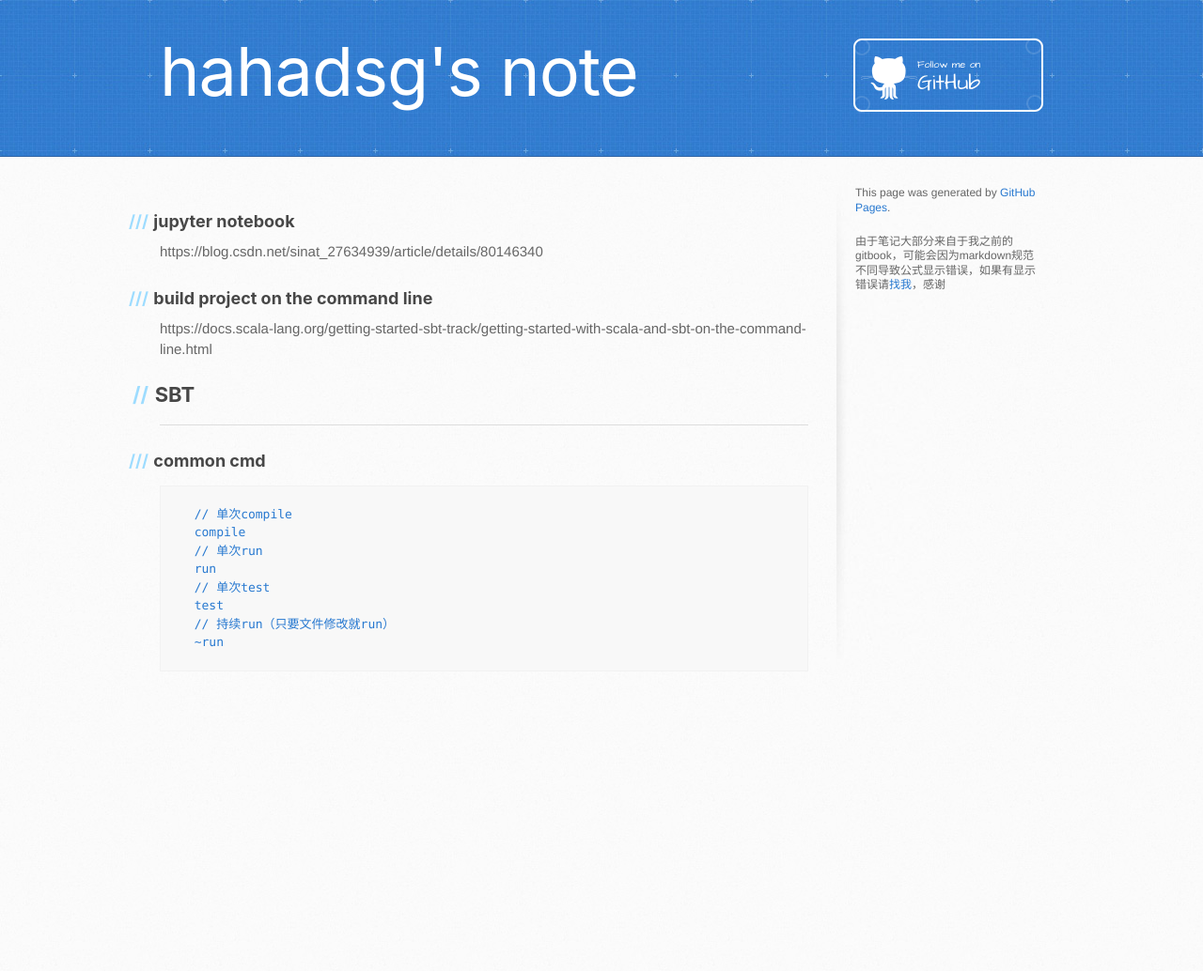
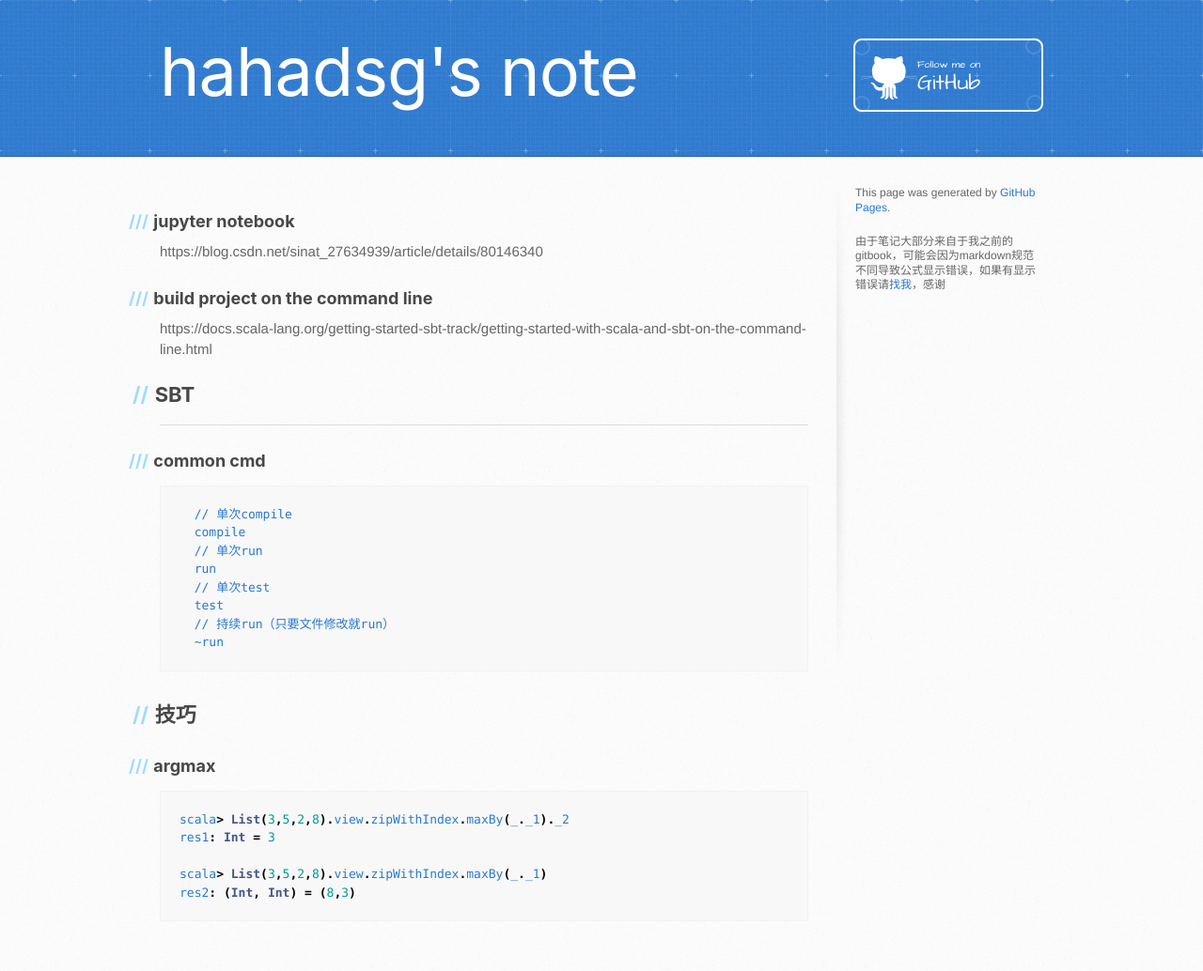
Before and after one commit to hahadsg/hahadsg.github.io, a Jekyll site: the page built from bigdata/scala.md, in a window 1280 px wide. Shown: the whole page at 94% size. Built offline with Jekyll 4.4.1, drawn with Linux system fonts in a browser that asks for light colours; our own code applies the rules of GitHub Pages for plain Markdown files; the repository's description, which GitHub fills in, is left out; before the commit the page ends 900 px from its top, so only the background shows below that.

Commit message:
update scala

````diff
--- a/bigdata/scala.md
+++ b/bigdata/scala.md
@@ -21,3 +21,15 @@ https://docs.scala-lang.org/getting-started-sbt-track/getting-started-with-scala
   // 持续run（只要文件修改就run）
   ~run
   ```
+
+## 技巧
+
+### argmax
+
+```scala
+scala> List(3,5,2,8).view.zipWithIndex.maxBy(_._1)._2
+res1: Int = 3
+
+scala> List(3,5,2,8).view.zipWithIndex.maxBy(_._1)
+res2: (Int, Int) = (8,3)
+```
````
